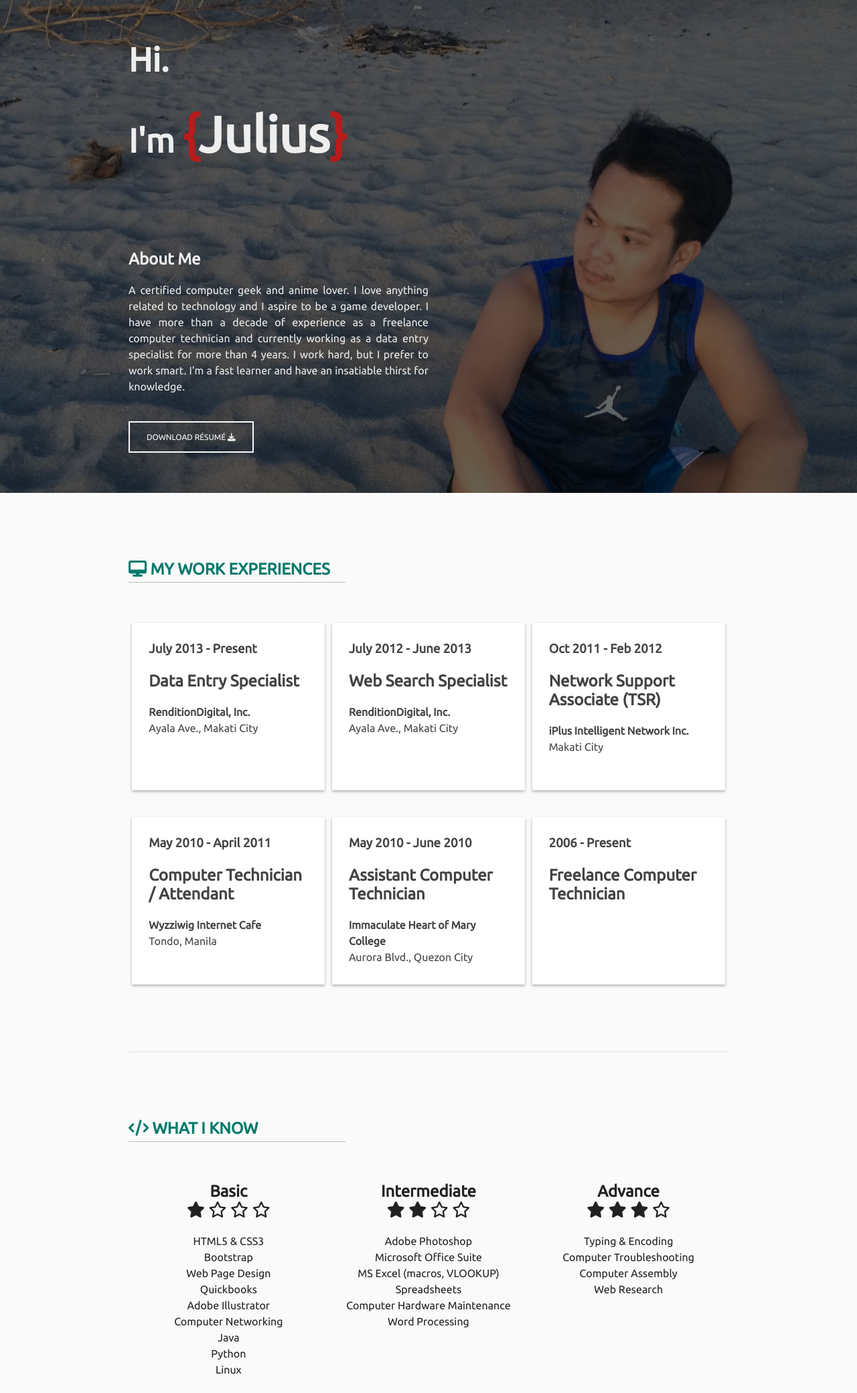
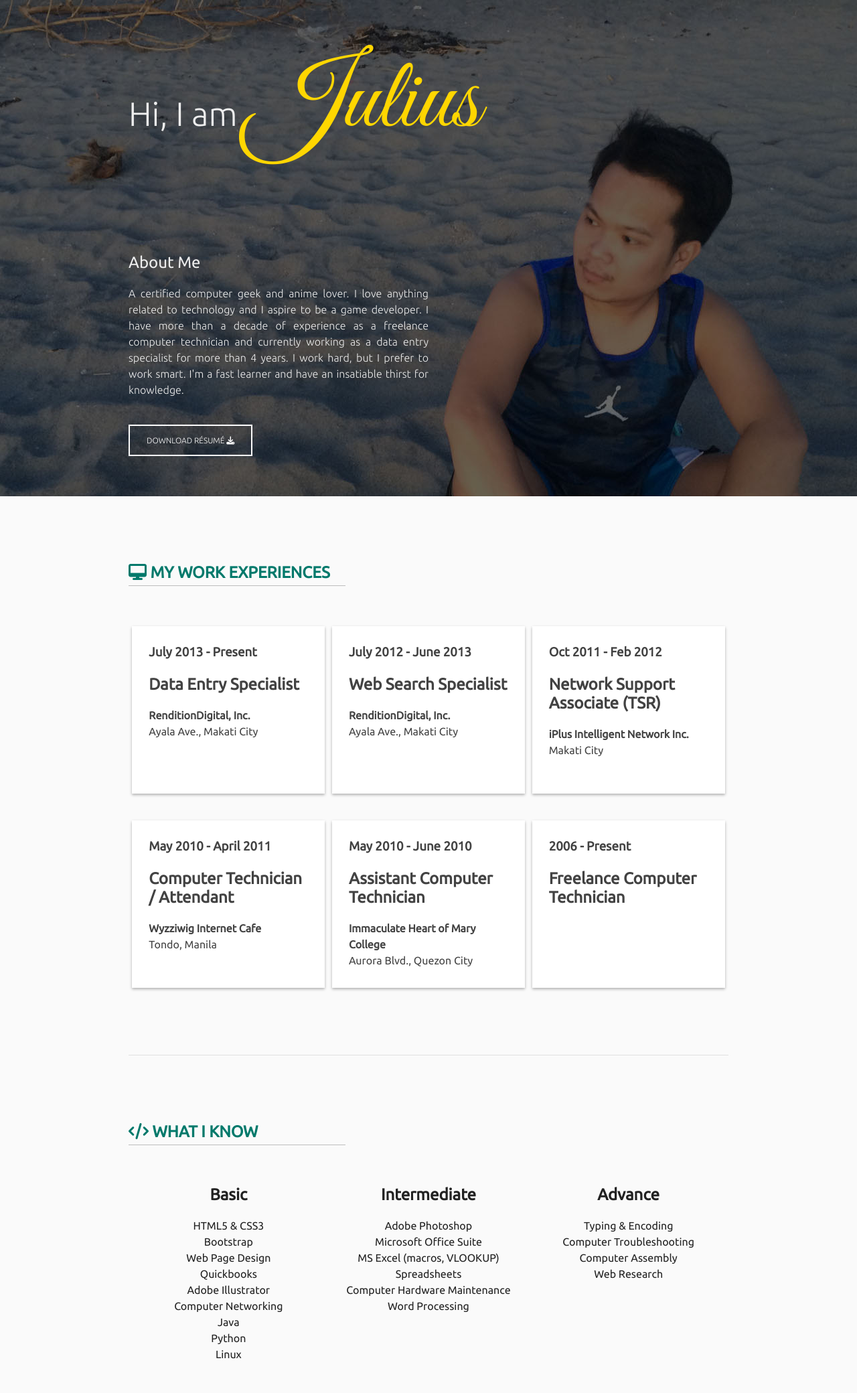
Before and after one commit to adrielldumangas/profile, a plain HTML site: page index.html in a window 1280 px wide. Shown: the top 2080 px of the page at 67% size. Drawn offline with Linux system fonts and the light colour scheme.

Commit message:
change font

```diff
--- a/index.html
+++ b/index.html
@@ -13,11 +13,8 @@
   <script src="https://use.fontawesome.com/5c474f3a8b.js"></script>
   <header id="main-header">
     <div class="container">
-      <h1>Hi.</h1>
-      <h1>I'm
-        <span class="big">
-          <span class="red">{</span>Julius<span class="red">}</span>
-        </span>
+      <h1>Hi, I am
+        <span class="big"> Julius</span>
       </h1>
       <img src="./assets/header-img-mini.png" alt="julius' picture" id="mini-pic">
       <article>
@@ -90,12 +87,7 @@
       </header>
       <div class="flex-wrapper">
         <article>
-          <h2>Basic<br>
-            <span class="fa fa-star" aria-hidden="true"></span>
-            <span class="fa fa-star-o" aria-hidden="true"></span>
-            <span class="fa fa-star-o" aria-hidden="true"></span>
-            <span class="fa fa-star-o" aria-hidden="true"></span>
-          </h2>
+          <h2>Basic</h2>
           <ul>
             <li>HTML5 & CSS3</li>
             <li>Bootstrap</li>
@@ -109,12 +101,7 @@
           </ul>
         </article>
         <article>
-          <h2>Intermediate<br>
-            <span class="fa fa-star" aria-hidden="true"></span>
-            <span class="fa fa-star" aria-hidden="true"></span>
-            <span class="fa fa-star-o" aria-hidden="true"></span>
-            <span class="fa fa-star-o" aria-hidden="true"></span>
-          </h2>
+          <h2>Intermediate</h2>
           <ul>
             <li>Adobe Photoshop</li>
             <li>Microsoft Office Suite</li>
@@ -125,12 +112,7 @@
           </ul>
         </article>
         <article>
-          <h2>Advance<br>
-            <span class="fa fa-star" aria-hidden="true"></span>
-            <span class="fa fa-star" aria-hidden="true"></span>
-            <span class="fa fa-star" aria-hidden="true"></span>
-            <span class="fa fa-star-o" aria-hidden="true"></span>
-          </h2>
+          <h2>Advance</h2>
           <ul>
             <li>Typing & Encoding</li>
             <li>Computer Troubleshooting</li>
--- a/styles.css
+++ b/styles.css
@@ -1,4 +1,4 @@
-@import url('https://fonts.googleapis.com/css?family=Ubuntu');
+@import url('https://fonts.googleapis.com/css?family=Great+Vibes|Ubuntu:300,400');
 
 * {
     font-family: 'Ubuntu', sans-serif;
@@ -69,6 +69,7 @@ p, li, h3, h4 {
     background: #263238;
     color: #EEEEEE;
     transition: all 0.5s ease-out;
+    font-weight: 300;
 }
 #work-section header {
     padding-top: 40px;
@@ -100,10 +101,12 @@ section h1 {
     font-size: 50px;
     text-align: center;
     transition: all 0.5s ease-out;
+    font-weight: 300;
 }
 
 #main-header h2 {
     margin-top: 80px;
+    font-weight: 400;
 }
 
 #main-header a {
@@ -130,7 +133,9 @@ section h1 {
 }
 
 .big {
-    font-size: 1.5em;
+    font-size: 2.1em;
+    font-family: 'Great Vibes', cursive;
+    color: #FFD600;
 }
 
 .red {
@@ -188,6 +193,14 @@ footer .container {
     section h1 {
         width: 324px;
     }
+
+}
+
+@media screen and (min-width: 440px)
+{
+    .big {
+        font-size: 3em;
+    }
 }
 @media screen and (min-width: 601px)
 {
@@ -200,6 +213,7 @@ footer .container {
     .card {
         width: 100%;
     }
+
 }
 
 @media screen and (min-width: 764px)
```
Also changed, not shown: 1 other file.
